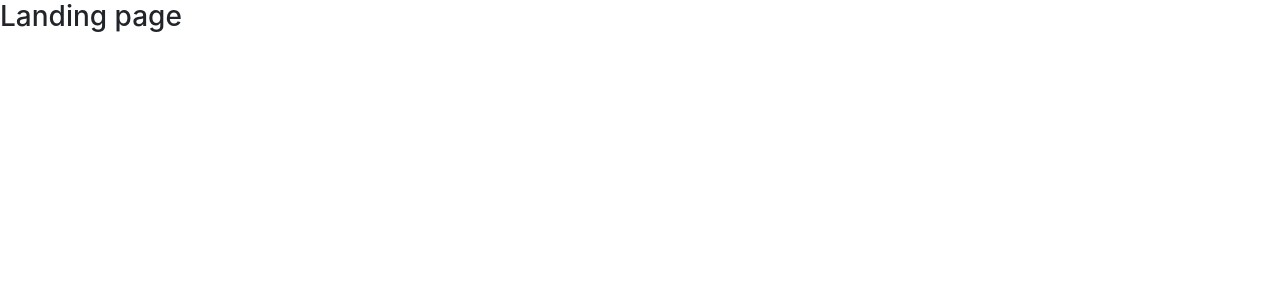
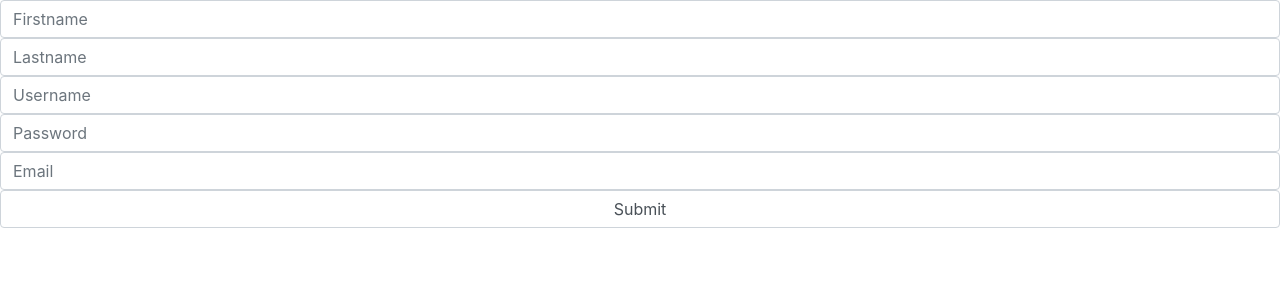
Before and after one commit to connorcaseyc/porter, a React (Create React App) app in the folder FrontEnd/porter-app4/: page /adduser in a window 1280 px wide. Shown: the top 300 px of the page. Built offline with nearby package versions, Linux system fonts and the light colour scheme.

Commit message:
adding users in react

```diff
--- a/FrontEnd/porter-app4/package.json
+++ b/FrontEnd/porter-app4/package.json
@@ -22,7 +22,7 @@
     "react-redux": "^7.1.3",
     "react-router": "^5.1.2",
     "react-router-dom": "^5.1.2",
-    "react-scripts": "3.3.0",
+    "react-scripts": "3.4.0",
     "reactstrap": "^8.4.1",
     "redux": "^4.0.5",
     "redux-logger": "^3.0.6",
--- a/FrontEnd/porter-app4/src/App.tsx
+++ b/FrontEnd/porter-app4/src/App.tsx
@@ -1,8 +1,8 @@
 import React from 'react';
 import './App.css';
 import 'bootstrap/dist/css/bootstrap.min.css';
-// import UserSubmit from './components/userSubmit';
-// import UserTable from './components/userTable';
+import UserSubmit from './components/userSubmit';
+import UserTable from './components/userTable';
 import { BrowserRouter, Switch, Route } from 'react-router-dom';
 import { Landing } from './components/Landing';
 
@@ -14,8 +14,8 @@ const App: React.FC = () => {
                 <div>
 
                     <Switch>
-                        {/* <Route path="/adduser" component={UserSubmit}/> */}
-                        {/* <Route path="/userlist" component={UserTable}/> */}
+                        <Route path="/adduser" component={UserSubmit}/>
+                        <Route path="/userlist" component={UserTable}/>
                         <Route path='/' component={Landing}/>
                     </Switch>
 
--- a/FrontEnd/porter-app4/src/components/UserRow.tsx
+++ b/FrontEnd/porter-app4/src/components/UserRow.tsx
@@ -1,31 +1,31 @@
 import React from 'react';
-// import { IUser } from '../model/IUser';
+import { IUser } from '../model/IUser';
 
-// export interface IUR {
-//     user: IUser
-// }
+export interface IUR {
+    user: IUser
+}
 
-// export const UserRow:React.FC<IUR> = (props:IUR) => {
-//     return (
-//         <>
-//             <tr key={props.user.id}>
-//                 <td>
-//                     {props.user.id}
-//                 </td>
-//                 <td>
-//                     {props.user.firstname}
-//                 </td>
-//                 <td>
-//                     {props.user.lastname}
-//                 </td>
-//                 <td>
-//                     {props.user.username}
-//                 </td>
-//                 <td>
-//                     {props.user.email}
-//                 </td>
-//             </tr>
-//         </>
-//     )
-// }
-// export default UserRow;
+export const UserRow:React.FC<IUR> = (props:IUR) => {
+    return (
+        <>
+            <tr key={props.user.id}>
+                <td>
+                    {props.user.id}
+                </td>
+                <td>
+                    {props.user.firstname}
+                </td>
+                <td>
+                    {props.user.lastname}
+                </td>
+                <td>
+                    {props.user.username}
+                </td>
+                <td>
+                    {props.user.email}
+                </td>
+            </tr>
+        </>
+    )
+}
+export default UserRow;
--- a/FrontEnd/porter-app4/src/components/userSubmit.tsx
+++ b/FrontEnd/porter-app4/src/components/userSubmit.tsx
@@ -1,31 +1,32 @@
 import React, { useState } from 'react';
-// import { Input, Form } from 'reactstrap';
-// import { publishUser } from '../utilities/api';
+import { Input, Form } from 'reactstrap';
+import { publishUser } from '../utilities/api';
 
-// export const UserSubmit:React.FC<any> = (props:any) => {
-//     const [firstname, setFirstname] = useState("");
-//     const [lastname, setLastname] = useState("");
-//     const [username, setUsername] = useState("");
-//     const [password, setPassword] = useState("");
-//     const [email, setEmail] = useState("");
+export const UserSubmit:React.FC<any> = (props:any) => {
+    const [firstname, setFirstname] = useState("");
+    const [lastname, setLastname] = useState("");
+    const [username, setUsername] = useState("");
+    const [password, setPassword] = useState("");
+    const [email, setEmail] = useState("");
 
-//     return (
-//         <Form onSubmit={()=>publishUser({
-//             id:0,
-//             firstname:firstname,
-//             lastname:lastname,
-//             username:username,
-//             password:password,
-//             email:email
-//         }).then(r=>console.log(r.data))}>
+    return (
+        <Form onSubmit={()=>publishUser({
+            id:0,
+            firstname:firstname,
+            lastname:lastname,
+            username:username,
+            password:password,
+            email:email
+        }).then(r=>console.log(r.data))}>
 
-//             <Input type="text" placeholder="Firstname" onChange={val=>setFirstname(val.target.value)}/>
-//             <Input type="text" placeholder="Lastname" onChange={val=>setLastname(val.target.value)}/>
-//             <Input type="text" placeholder="Username" onChange={val=>setUsername(val.target.value)}/>
-//             <Input type="password" placeholder="Password" onChange={val=>setPassword(val.target.value)}/>
-//             <Input type="email" placeholder="Email" onChange={val=>setEmail(val.target.value)}/>
+            <Input type="text" placeholder="Firstname" onChange={val=>setFirstname(val.target.value)}/>
+            <Input type="text" placeholder="Lastname" onChange={val=>setLastname(val.target.value)}/>
+            <Input type="text" placeholder="Username" onChange={val=>setUsername(val.target.value)}/>
+            <Input type="password" placeholder="Password" onChange={val=>setPassword(val.target.value)}/>
+            <Input type="email" placeholder="Email" onChange={val=>setEmail(val.target.value)}/>
+            <Input type="submit" value="Submit"/>
 
-//         </Form>
-//     )
-// }
-// export default UserSubmit;
+        </Form>
+    )
+}
+export default UserSubmit;
--- a/FrontEnd/porter-app4/src/components/userTable.tsx
+++ b/FrontEnd/porter-app4/src/components/userTable.tsx
@@ -1,21 +1,21 @@
 import React, { useEffect, useState } from 'react';
-// import { Table } from 'reactstrap';
-// import { getUserList } from '../utilities/api';
-// import { IUser } from '../model/IUser';
-// import { UserRow } from './UserRow';
+import { Table } from 'reactstrap';
+import { getUserList } from '../utilities/api';
+import { IUser } from '../model/IUser';
+import { UserRow } from './UserRow';
 
-// export const UserTable:React.FC<any> = (props:any) => {
-//     const [userList, setUserList] = useState([]);
-//     useEffect(() => {
-//         getUserList().then(r=>setUserList(r.data));
-//     }, [userList.length]);
+export const UserTable:React.FC<any> = (props:any) => {
+    const [userList, setUserList] = useState([]);
+    useEffect(() => {
+        getUserList().then(r=>setUserList(r.data));
+    }, [userList.length]);
 
-//     return (
-//         <Table>
-//             <tbody>
-//                 {userList.map((r:IUser) => <UserRow key={r.id} user={r}/>)}
-//             </tbody>
-//         </Table>
-//     )
-// }
-// export default UserTable;
+    return (
+        <Table>
+            <tbody>
+                {userList.map((r:IUser) => <UserRow key={r.id} user={r}/>)}
+            </tbody>
+        </Table>
+    )
+}
+export default UserTable;
--- a/FrontEnd/porter-app4/src/utilities/api.ts
+++ b/FrontEnd/porter-app4/src/utilities/api.ts
@@ -1,10 +1,10 @@
-// import { axiosConfig } from './axiosConfig';
-// import { IUser } from '../model/IUser';
+import { axiosConfig } from './axiosConfig';
+import { IUser } from '../model/IUser';
 
-// export const getUserList = () => {
-//     return axiosConfig.get("userlist.app");
-// }
+export const getUserList = () => {
+    return axiosConfig.get("userlist.app");
+}
 
-// export const publishUser = (body: IUser) => {
-//     return axiosConfig.post("adduser.app",body);
-// }
+export const publishUser = (body: IUser) => {
+    return axiosConfig.post("adduser.app",body);
+}
--- a/FrontEnd/porter-app4/src/utilities/axiosConfig.ts
+++ b/FrontEnd/porter-app4/src/utilities/axiosConfig.ts
@@ -1,5 +1,5 @@
-// import axios from 'axios';
+import axios from 'axios';
 
-// export const axiosConfig = axios.create({
-//     baseURL: 'http://localhost:8080/Project2/'
-// });
+export const axiosConfig = axios.create({
+    baseURL: 'http://localhost:8080/Project2/'
+});
```
Also changed, not shown: FrontEnd/porter-app4/src/model/IUser.ts (+8 -10 lines), 1 other file (tests, documents, lock files or other folders).
